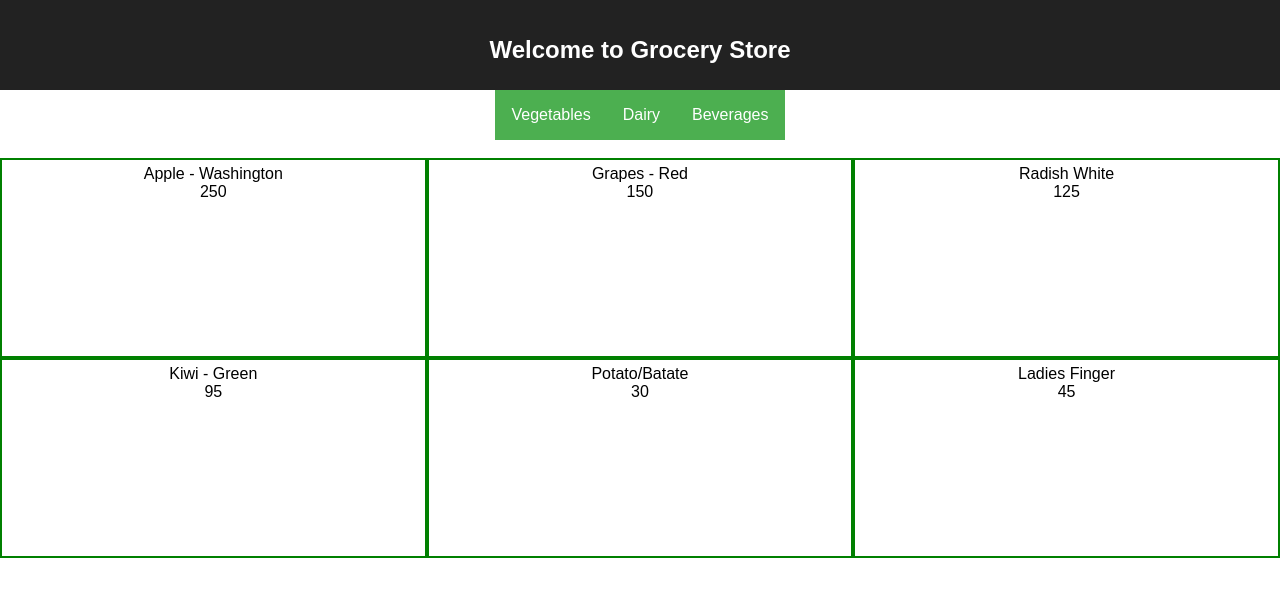
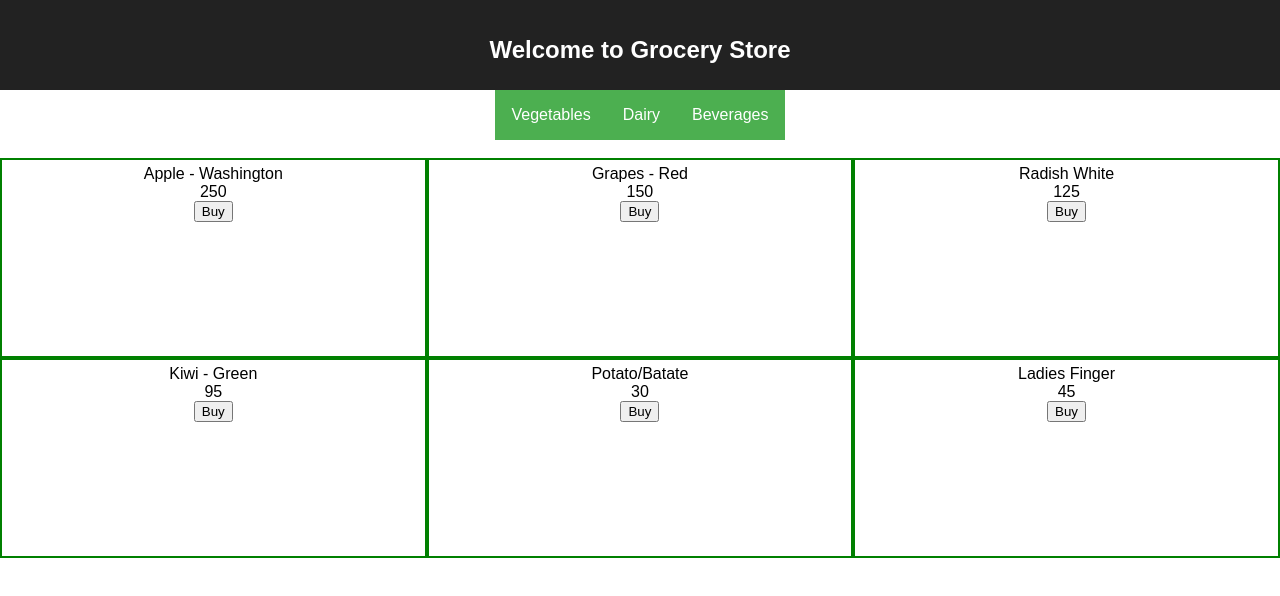
Before and after one commit to kathishivaramreddy/GroceryStore, a React (Create React App) app: page /checkout in a window 1280 px wide. Shown: the top 596 px of the page. Built offline with nearby package versions, Linux system fonts and the light colour scheme.

Commit message:
adding routing functionality when clicked on buy button

```diff
--- a/src/App.js
+++ b/src/App.js
@@ -1,6 +1,6 @@
 import React from 'react';
-import {Navigation} from './Navigation'
-import {ProductList} from './ProductList'
+import {Navigation} from './Navigation';
+import {ProductList} from './ProductList';
 import logo from './logo.svg';
 import './App.css';
 
--- /dev/null
+++ b/src/Checkout.js
@@ -0,0 +1,16 @@
+import React from 'react';
+
+export class Checkout extends React.Component{
+
+  render(){
+    return(
+      <form className = "boxed">
+        {/* Add price props here */}
+          <label>MobileNumber:- <input type="text" /></label><br/>
+          <label>Address:- <input type="text" /></label>
+          <br/>
+          <input type="submit" value="PlaceOrder"/>
+        </form>
+    )
+  }
+}
--- a/src/Navigation.js
+++ b/src/Navigation.js
@@ -1,4 +1,5 @@
 import React from 'react';
+import {Link} from 'react-router-dom'
 
 export class Navigation extends React.Component{
 
@@ -12,7 +13,7 @@ export class Navigation extends React.Component{
           <div className="dropdown">
             <button className="dropbtn">Vegetables</button>
             <div className="dropdown-content">
-              <a href="#">Link 1</a>
+              <a href="#">Link 1 </a>
               <a href="#">Link 2</a>
               <a href="#">Link 3</a>
             </div>
--- a/src/ProductList.js
+++ b/src/ProductList.js
@@ -1,4 +1,6 @@
 import React from 'react';
+import { Link } from 'react-router-dom';
+import {Checkout} from './Checkout';
 import './App.css';
 
 export class ProductList extends React.Component{
@@ -10,13 +12,25 @@ export class ProductList extends React.Component{
     {name:'Radish White',price:125},
     {name:'Kiwi - Green',price:95},
     {name:'Potato/Batate',price:30},
-    {name:'Ladies Finger',price:45}
-  ]
+    {name:'Ladies Finger',price:45}]
+
+    this.handleClick =this.handleClick.bind(this);
 }
+
+  handleClick(price){
+     alert('Price to be paid :-' + price);
+
+      }
+
     render(){
       const listItems = this.state.map((data) =>
-        <div className="boxed" key={data.name}>{data.name}
-          <br/>{data.price}</div>
+        <div className="boxed" key={data.name}>
+          {data.name}<br/>
+          {data.price}<br/>
+          <Link to="/checkout"><input className="addBasket" type="submit" value="Buy" onClick={ () => this.handleClick(data.price)} /></Link>
+
+        </div>
+
     );
       return(
         <div>
--- a/src/index.js
+++ b/src/index.js
@@ -2,7 +2,16 @@ import React from 'react';
 import ReactDOM from 'react-dom';
 import './index.css';
 import App from './App';
+import { Router, Route, hashHistory } from 'react-router';
+import history from './history';
+import {Checkout} from './Checkout'
 import registerServiceWorker from './registerServiceWorker';
 
-ReactDOM.render(<App />, document.getElementById('root'));
+ReactDOM.render(<Router history={history}>
+  <div>
+    <Route path="/" component={App}/>
+    <Route path="/checkout" component={Checkout}/>
+    </div>
+  </Router>
+, document.getElementById('root'));
 registerServiceWorker();
```
Also changed, not shown: 2 other files (tests, documents, lock files or other folders).
